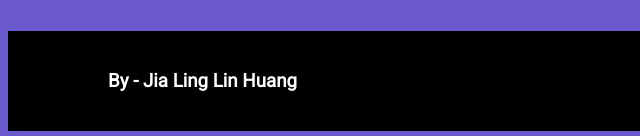
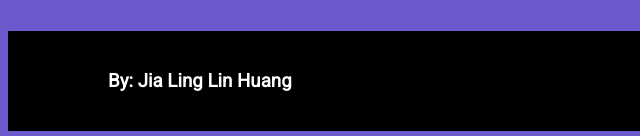
Before and after one commit to jialing99/Layout---Grids, a plain HTML site: page Index.html in a window 1280 px wide. Shown: the part 3211-3347 px from the top of the page, 0-640 px from the left. Drawn offline with Linux system fonts and the light colour scheme.

Commit message:
Update Index.html

```diff
--- a/Index.html
+++ b/Index.html
@@ -40,7 +40,7 @@
 			<div class="row" id="footer3">Footer</div>
 		</div>
 		<div id="foot">
-			<h3>By - Jia Ling Lin Huang</h3>
+			<h3>By: Jia Ling Lin Huang</h3>
 		</div>
 	</body>
 </html>
```
